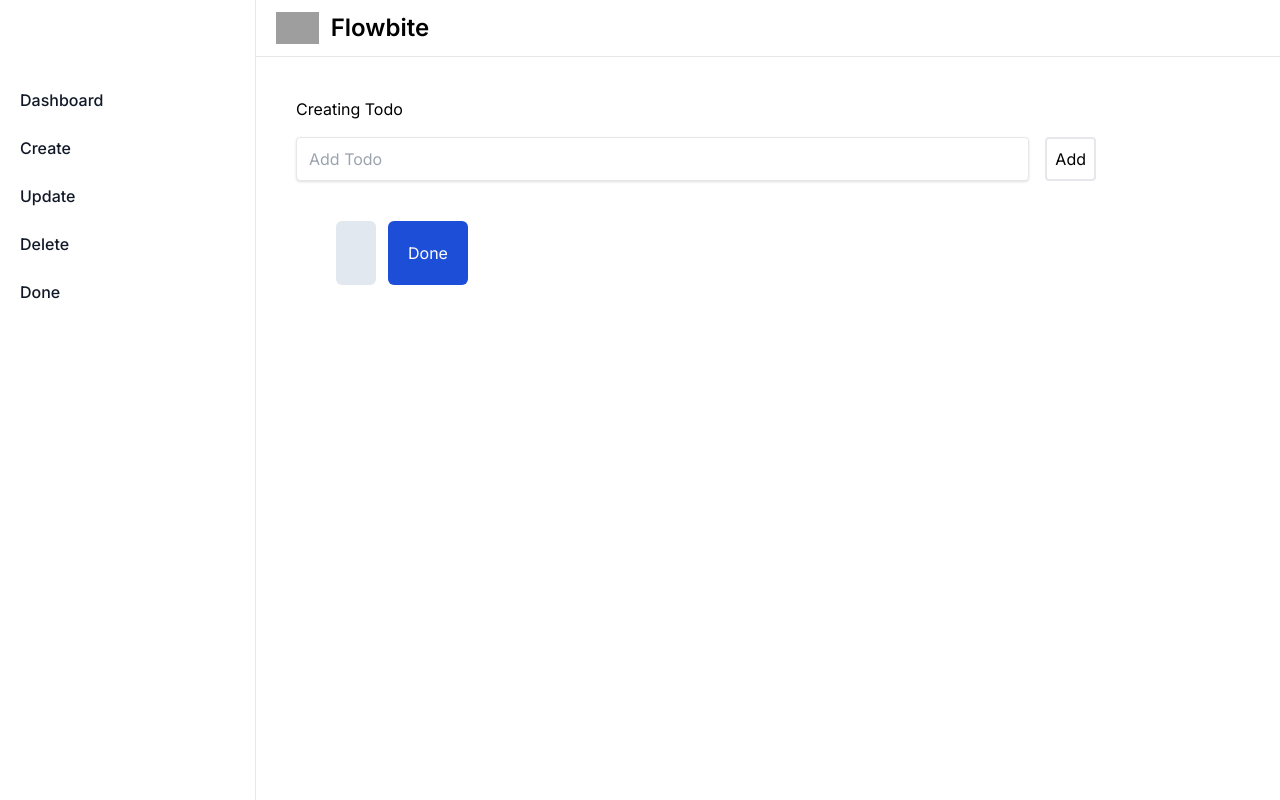
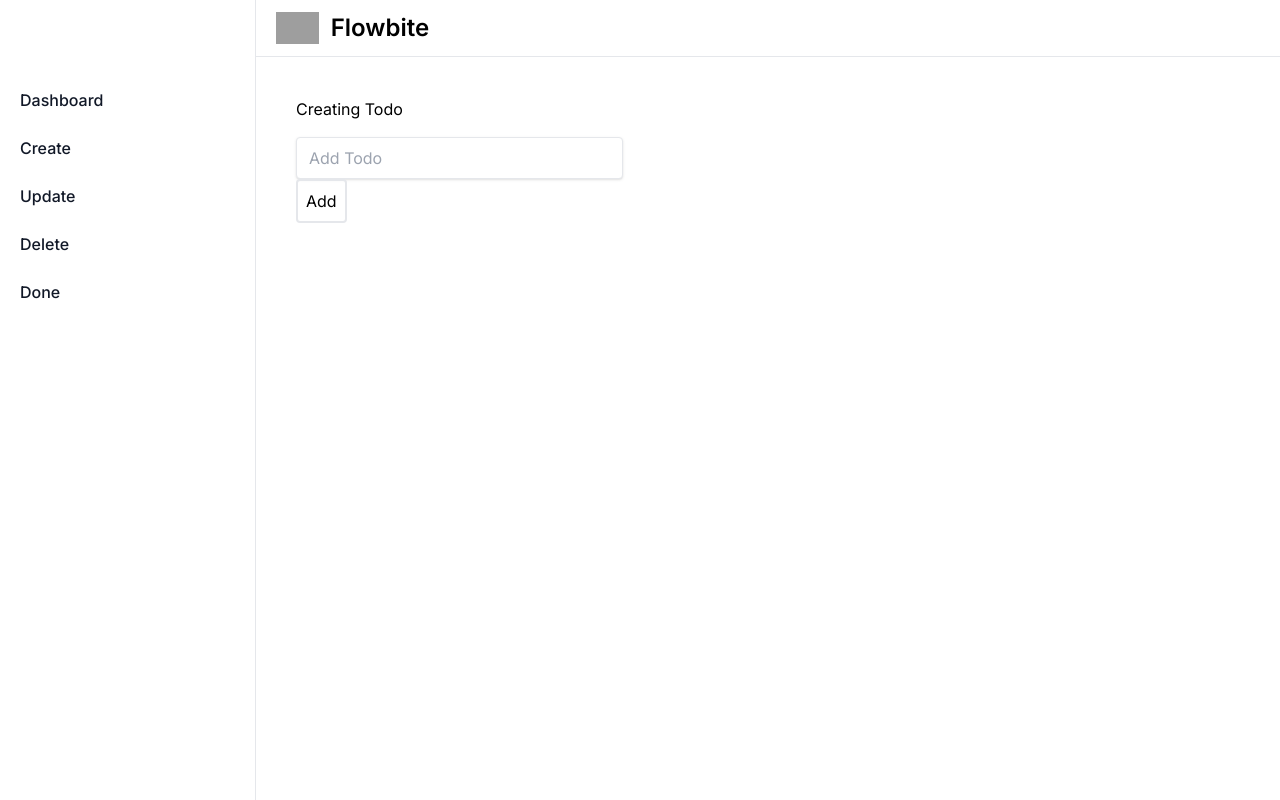
Before and after one commit to cocokhyle/E-commerce, a Next.js app: page /contact in a window 1280 px wide. Built offline with nearby package versions, Linux system fonts and the light colour scheme; grey boxes are pictures that could not be loaded.

Commit message:
Add array in create

```diff
--- a/src/app/(pages)/contact/page.tsx
+++ b/src/app/(pages)/contact/page.tsx
@@ -3,14 +3,19 @@ import { useState } from "react";
 
 export default function Contact() {
   const [input, setInput] = useState("");
-  const [todo, setTodo] = useState("");
+  const [inputData, setInputData] = useState<string[]>([]);
 
-  const handleSubmit = () => {
-    setTodo(input);
+  const handleSubmit = (formData: FormData) => {
+    const newData = formData.get("input") as string;
+
+    setInputData((prevInputData) => [...prevInputData, newData]);
     setInput("");
   };
-  const handleDone = () => {
-    setTodo("");
+
+  const removeData = (index: number) => {
+    setInputData((prevInputData) =>
+      prevInputData.filter((_, i) => i !== index)
+    );
   };
 
   return (
@@ -18,30 +23,30 @@ export default function Contact() {
       <div>
         <h1>Creating Todo</h1>
         <div className="flex mt-4 w-[50rem]">
+          <form action={handleSubmit}>
             <input
-            onChange={(e) => setInput(e.target.value)}
-            value={input}
+              name="input"
               className="shadow appearance-none border rounded w-full py-2 px-3 mr-4 text-grey-darker"
               placeholder="Add Todo"
             ></input>
-          <button
-            className="flex-no-shrink p-2 border-2 rounded text-teal border-teal hover:text-white hover:bg-teal"
-            onClick={handleSubmit}
-          >
+            <button className=" p-2 border-2 rounded " type="submit">
               Add
             </button>
+          </form>
         </div>
-        <div className="p-10 flex">
-          <div className=" bg-slate-200 rounded-md w-fit p-5">
-            <h1>{todo}</h1>
-          </div>
+        <ul>
+          {inputData.map((data, index) => (
+            <li key={index} className=" bg-slate-200 p-5 mt-3 flex">
+              {data}
               <button
-            onClick={handleDone}
-            className=" bg-blue-700 text-white p-5 ml-3 rounded-md"
+                onClick={() => removeData(index)}
+                className="p-3 bg-blue-700 text-white rounded ml-5"
               >
-            Done
+                Remove
               </button>
-        </div>
+            </li>
+          ))}
+        </ul>
       </div>
     </main>
   );
```
Lines whose indentation alone changed are shown as unchanged.
